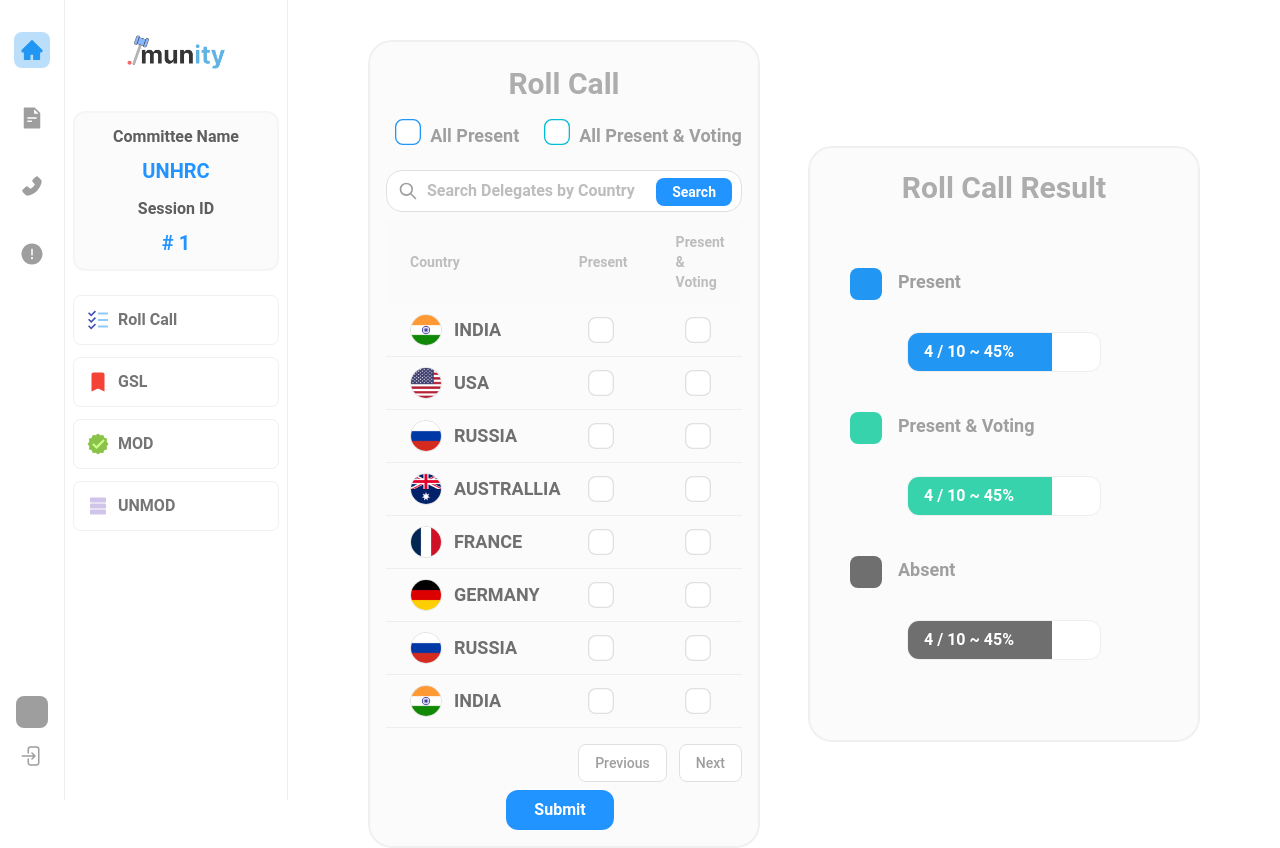
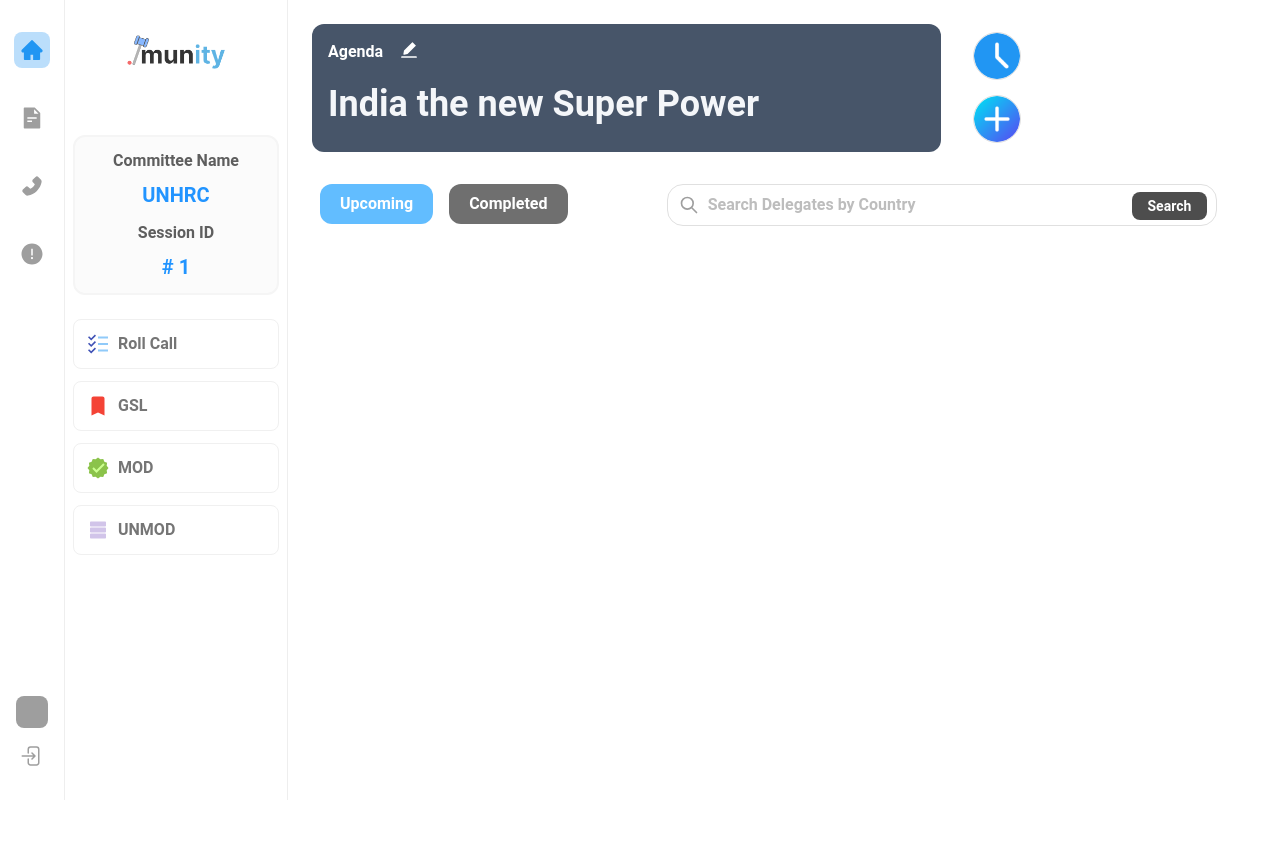
Before and after one commit to Manish026636/Junity, a React (Create React App) app: page / in a window 1280 px wide. After the commit the page ends 800 px from the top, so only its background shows below. Built offline with nearby package versions, Linux system fonts and the light colour scheme; grey boxes are pictures that could not be loaded.

Commit message:
gsl added

```diff
--- a/src/App.js
+++ b/src/App.js
@@ -1,6 +1,7 @@
 import './App.css';
 import Dashboard from './Components/ChairDashboard/Dashboard';
 import Sidebar from './Components/Common/Sidebar';
+import GSLDashboard from './Components/GSL/GSLDashboard';
 import RollCallDashboard from './Components/RollCall/RollCallDashboard';
 
 function App() {
@@ -10,7 +11,7 @@ function App() {
     <div className="flex">
     <Sidebar />
     <div className="flex-grow">
-      <RollCallDashboard />
+      <GSLDashboard />
     </div>
   </div>
 
--- a/src/Components/Common/Sidebar.jsx
+++ b/src/Components/Common/Sidebar.jsx
@@ -80,14 +80,14 @@ const Sidebar = () => {
             <img src="LogoFree.png" className="w-[13vh]" alt="" />
           </div>
 
-          <nav className="mt-10 -mx-3 space-y-6 ">
+          <nav className="mt-16 -mx-3 space-y-6 ">
             <div className="space-y-3 ">
 
 
               <CommitteDetails/>
             </div>
 
-            <div className="space-y-3 ">
+            <div className="space-y-3  ">
               <button className="flex border border-1 border-[#F0F0F0] items-center px-3 w-full py-3 text-gray-600 transition-colors duration-300 transform rounded-lg dark:text-gray-200 hover:bg-gray-100 dark:hover:bg-gray-800 dark:hover:text-gray-200 hover:text-gray-700">
                 <FcTodoList size={24}/>
                 <span className="mx-2 text-md font-bold">Roll Call</span>
--- /dev/null
+++ b/src/Components/GSL/GSLDashboard.jsx
@@ -0,0 +1,49 @@
+import React from 'react'
+import { AiFillEdit } from 'react-icons/ai';
+import GSLSearch from './GSLSearch';
+import { FcPlus,FcClock } from "react-icons/fc";
+
+const GSLDashboard = () => {
+    return (
+        <div>
+            <div className="flex flex-wrap gap-8 mt-6 mx-6 ">
+                <div className="w-full md:w-8/12 bg-[#475569] h-32 rounded-xl ">
+                    <button className="flex text-white ">
+                        <span className="m-4 text-md font-bold">Agenda</span><AiFillEdit className='mt-4' size={20} />
+                    </button>
+                    <h1 className='ml-4 mt-1 text-4xl  text-[#f4f6f9] font-bold'>India the new Super Power</h1>
+                </div>
+                <div className="w-full md:w-3/12 ">
+                <div>
+                <button><img
+                      src="clock.png"
+
+                      className="w-12 mt-2 h-12 border border-gray-300 rounded-full"
+                    /></button>
+                </div>
+                <div>
+                <button><img
+                      src="add.png"
+
+                      className="w-12 mt-2 h-12 border border-gray-300 rounded-full"
+                    /></button>
+                </div>
+                </div>
+            </div>
+            <div class="flex flex-col gap-8 mt-6 mx-6 md:flex-row">
+  <div class="w-full md:w-4/12">
+  <button class="h-10 px-5 m-2 text-white font-semibold bg-[#62BDFF] rounded-xl hover:bg-light-blue-200">Upcoming</button>
+  <button class="h-10 px-5 m-2 text-white font-semibold bg-[#6F6F6F] rounded-xl hover:bg-light-blue-200">Completed</button>
+
+  </div>
+  <div class="w-full md:w-7/12 m-2">
+   <GSLSearch/>
+  </div>
+</div>
+
+
+        </div>
+    )
+}
+
+export default GSLDashboard
--- a/src/Components/RollCall/RollCallSearch.jsx
+++ b/src/Components/GSL/GSLSearch.jsx
@@ -1,6 +1,6 @@
 import React from 'react'
 
-const RollCallSearch = () => {
+const GSLSearch = () => {
   return (
     <div>
       <form>
@@ -10,11 +10,11 @@ const RollCallSearch = () => {
             <svg aria-hidden="true" class="w-5 h-5 text-gray-500 dark:text-gray-400" fill="none" stroke="currentColor" viewBox="0 0 24 24" xmlns="http://www.w3.org/2000/svg"><path stroke-linecap="round" stroke-linejoin="round" stroke-width="2" d="M21 21l-6-6m2-5a7 7 0 11-14 0 7 7 0 0114 0z"></path></svg>
           </div>
           <input type="search" id="default-search" class="block w-full p-2 pl-10 text-md text-gray-600   font-bold border border-gray-300 rounded-2xl bg-white " placeholder="Search Delegates by Country" required />
-          <button type="submit" class="text-white  absolute right-2.5 bottom-1.5 bg-[#2194FF] hover:bg-blue-800 focus:ring-4 focus:outline-none focus:ring-blue-300 font-semibold rounded-lg text-sm px-4 py-1 dark:bg-blue-600 dark:hover:bg-blue-700 dark:focus:ring-blue-800">Search</button>
+          <button type="submit" class="text-white  absolute right-2.5 bottom-1.5 bg-[#4D4D4D] hover:bg-gray-600 focus:ring-4 focus:outline-none focus:ring-blue-300 font-semibold rounded-lg text-sm px-4 py-1 dark:bg-blue-600 dark:hover:bg-blue-700 dark:focus:ring-blue-800">Search</button>
         </div>
       </form>
     </div>
   )
 }
 
-export default RollCallSearch
+export default GSLSearch;
```
Also changed, not shown: public/add.png (added), public/clock.png (added).
